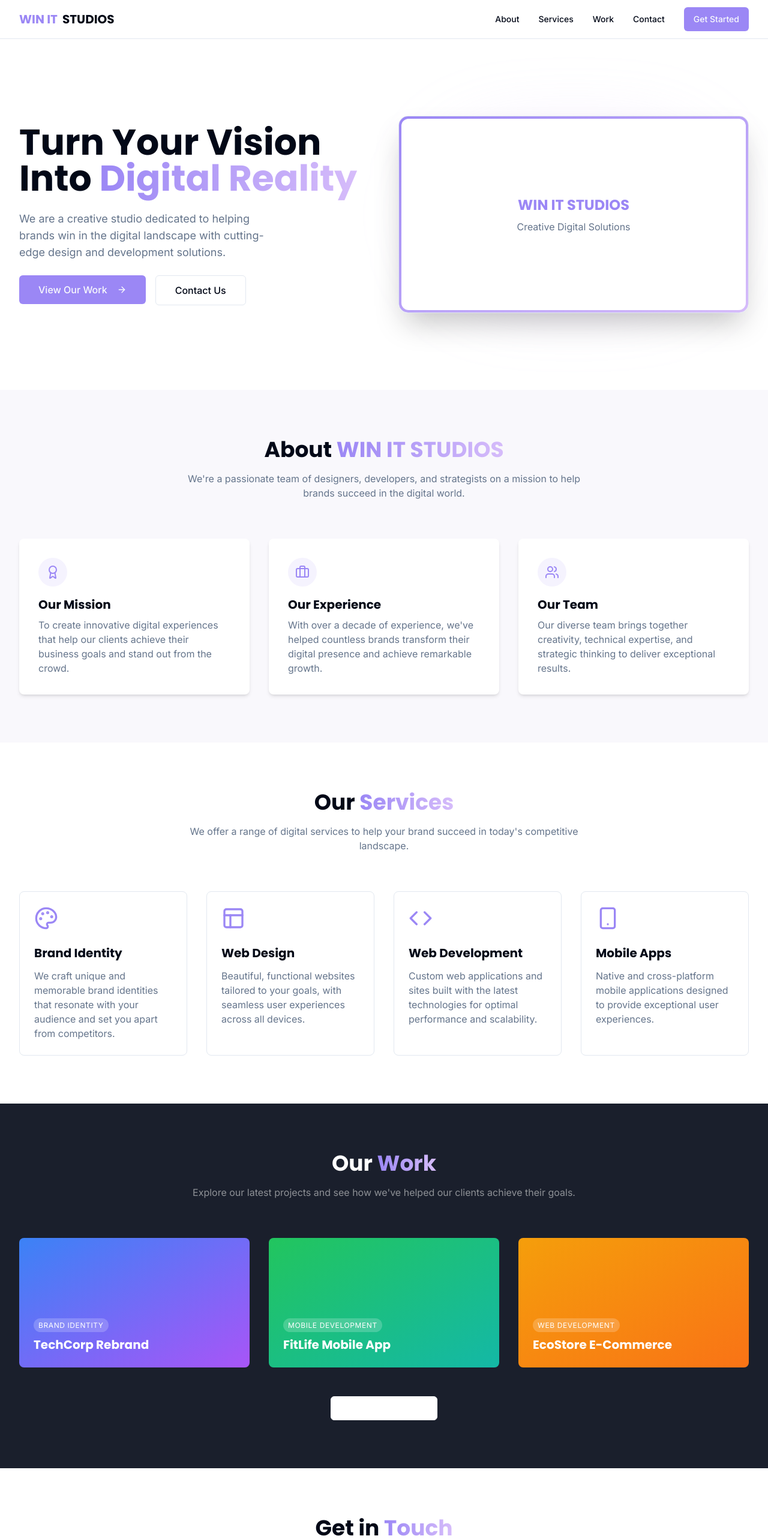
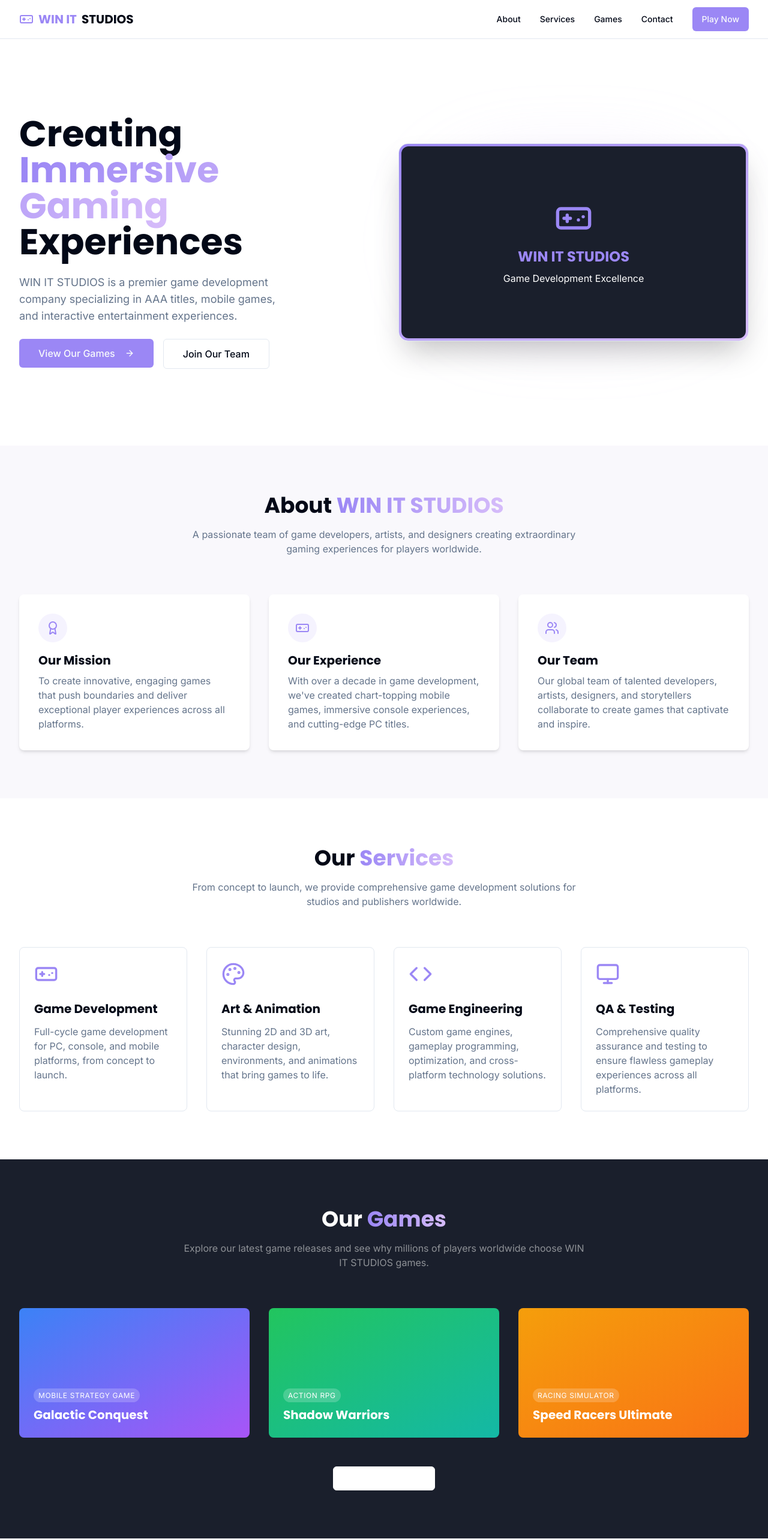
Before and after one commit to vineet-codes256/win-it-brand-bloom, a React (Vite) app: page / in a window 1280 px wide. Shown: the top 2566 px of the page at 60% size. Built offline with nearby package versions, Linux system fonts and the light colour scheme.

Commit message:
Refactor: Update content for game studio

```diff
--- a/src/components/About.tsx
+++ b/src/components/About.tsx
@@ -1,5 +1,5 @@
 
-import { Award, Briefcase, Users } from "lucide-react";
+import { Award, Gamepad, Users } from "lucide-react";
 
 const About = () => {
   return (
@@ -10,7 +10,7 @@ const About = () => {
             About <span className="text-gradient">WIN IT STUDIOS</span>
           </h2>
           <p className="text-muted-foreground">
-            We're a passionate team of designers, developers, and strategists on a mission to help brands succeed in the digital world.
+            A passionate team of game developers, artists, and designers creating extraordinary gaming experiences for players worldwide.
           </p>
         </div>
 
@@ -22,18 +22,18 @@ const About = () => {
             </div>
             <h3 className="text-xl font-bold mb-2">Our Mission</h3>
             <p className="text-muted-foreground">
-              To create innovative digital experiences that help our clients achieve their business goals and stand out from the crowd.
+              To create innovative, engaging games that push boundaries and deliver exceptional player experiences across all platforms.
             </p>
           </div>
 
           {/* Experience */}
           <div className="bg-white rounded-lg shadow-md p-8 hover-scale">
             <div className="w-12 h-12 bg-studio-purple/10 rounded-full flex items-center justify-center mb-4">
-              <Briefcase className="h-6 w-6 text-studio-purple" />
+              <Gamepad className="h-6 w-6 text-studio-purple" />
             </div>
             <h3 className="text-xl font-bold mb-2">Our Experience</h3>
             <p className="text-muted-foreground">
-              With over a decade of experience, we've helped countless brands transform their digital presence and achieve remarkable growth.
+              With over a decade in game development, we've created chart-topping mobile games, immersive console experiences, and cutting-edge PC titles.
             </p>
           </div>
 
@@ -44,7 +44,7 @@ const About = () => {
             </div>
             <h3 className="text-xl font-bold mb-2">Our Team</h3>
             <p className="text-muted-foreground">
-              Our diverse team brings together creativity, technical expertise, and strategic thinking to deliver exceptional results.
+              Our global team of talented developers, artists, designers, and storytellers collaborate to create games that captivate and inspire.
             </p>
           </div>
         </div>
--- a/src/components/Footer.tsx
+++ b/src/components/Footer.tsx
@@ -12,7 +12,7 @@ const Footer = () => {
               <span className="font-display text-xl font-bold text-white">STUDIOS</span>
             </div>
             <p className="text-studio-gray max-w-md">
-              A creative digital studio helping brands stand out and succeed with innovative design, development, and strategic solutions.
+              A premier game development studio creating immersive, innovative games for players across mobile, console, and PC platforms worldwide.
             </p>
           </div>
 
@@ -21,7 +21,7 @@ const Footer = () => {
             <ul className="space-y-2">
               <li><a href="#about" className="text-studio-gray hover:text-studio-purple transition-colors">About</a></li>
               <li><a href="#services" className="text-studio-gray hover:text-studio-purple transition-colors">Services</a></li>
-              <li><a href="#work" className="text-studio-gray hover:text-studio-purple transition-colors">Work</a></li>
+              <li><a href="#work" className="text-studio-gray hover:text-studio-purple transition-colors">Games</a></li>
               <li><a href="#contact" className="text-studio-gray hover:text-studio-purple transition-colors">Contact</a></li>
             </ul>
           </div>
@@ -31,7 +31,7 @@ const Footer = () => {
             <ul className="space-y-2">
               <li><a href="#" className="text-studio-gray hover:text-studio-purple transition-colors">Privacy Policy</a></li>
               <li><a href="#" className="text-studio-gray hover:text-studio-purple transition-colors">Terms of Service</a></li>
-              <li><a href="#" className="text-studio-gray hover:text-studio-purple transition-colors">Cookie Policy</a></li>
+              <li><a href="#" className="text-studio-gray hover:text-studio-purple transition-colors">EULA</a></li>
             </ul>
           </div>
         </div>
--- a/src/components/Hero.tsx
+++ b/src/components/Hero.tsx
@@ -1,6 +1,6 @@
 
 import { Button } from "@/components/ui/button";
-import { ArrowRight } from "lucide-react";
+import { ArrowRight, Gamepad } from "lucide-react";
 
 const Hero = () => {
   return (
@@ -9,19 +9,19 @@ const Hero = () => {
         <div className="grid grid-cols-1 lg:grid-cols-2 gap-12 items-center">
           <div className="flex flex-col space-y-6 animate-fade-in">
             <h1 className="text-4xl md:text-6xl font-bold leading-tight">
-              Turn Your Vision Into <span className="text-gradient">Digital Reality</span>
+              Creating <span className="text-gradient">Immersive Gaming</span> Experiences
             </h1>
             <p className="text-lg text-muted-foreground max-w-md">
-              We are a creative studio dedicated to helping brands win in the digital landscape with
-              cutting-edge design and development solutions.
+              WIN IT STUDIOS is a premier game development company specializing in AAA titles,
+              mobile games, and interactive entertainment experiences.
             </p>
             <div className="flex flex-col sm:flex-row gap-4">
               <Button className="bg-studio-purple hover:bg-studio-purple/90 px-8 py-6 text-base">
-                View Our Work
+                View Our Games
                 <ArrowRight className="ml-2 h-5 w-5" />
               </Button>
               <Button variant="outline" className="px-8 py-6 text-base">
-                Contact Us
+                Join Our Team
               </Button>
             </div>
           </div>
@@ -29,10 +29,11 @@ const Hero = () => {
             <div className="absolute -z-10 w-3/4 h-3/4 bg-studio-light-purple/30 blur-3xl rounded-full top-1/2 left-1/2 -translate-x-1/2 -translate-y-1/2"></div>
             <div className="rounded-2xl overflow-hidden shadow-2xl border">
               <div className="aspect-video bg-gradient-to-br from-studio-purple to-studio-light-purple p-1">
-                <div className="w-full h-full bg-white rounded-xl flex items-center justify-center">
+                <div className="w-full h-full bg-studio-dark-purple rounded-xl flex items-center justify-center">
                   <div className="text-center p-8">
+                    <Gamepad className="h-16 w-16 text-studio-purple mx-auto mb-4" />
                     <h3 className="text-2xl font-bold text-studio-purple">WIN IT STUDIOS</h3>
-                    <p className="text-muted-foreground mt-2">Creative Digital Solutions</p>
+                    <p className="text-white mt-2">Game Development Excellence</p>
                   </div>
                 </div>
               </div>
--- a/src/components/Navbar.tsx
+++ b/src/components/Navbar.tsx
@@ -1,7 +1,7 @@
 
 import { useState } from "react";
 import { Button } from "@/components/ui/button";
-import { Menu } from "lucide-react";
+import { Menu, Gamepad } from "lucide-react";
 
 const Navbar = () => {
   const [isMenuOpen, setIsMenuOpen] = useState(false);
@@ -11,6 +11,7 @@ const Navbar = () => {
       <div className="container mx-auto flex h-16 items-center justify-between">
         <div className="flex items-center">
           <a href="#" className="flex items-center space-x-2">
+            <Gamepad className="h-6 w-6 text-studio-purple" />
             <span className="font-display text-xl font-bold text-studio-purple">WIN IT</span>
             <span className="font-display text-xl font-bold">STUDIOS</span>
           </a>
@@ -25,12 +26,12 @@ const Navbar = () => {
             Services
           </a>
           <a href="#work" className="text-sm font-medium hover:text-studio-purple transition-colors">
-            Work
+            Games
           </a>
           <a href="#contact" className="text-sm font-medium hover:text-studio-purple transition-colors">
             Contact
           </a>
-          <Button className="bg-studio-purple hover:bg-studio-purple/90">Get Started</Button>
+          <Button className="bg-studio-purple hover:bg-studio-purple/90">Play Now</Button>
         </nav>
 
         {/* Mobile Menu Button */}
@@ -69,7 +70,7 @@ const Navbar = () => {
               className="text-sm font-medium p-2 hover:bg-muted rounded-md"
               onClick={() => setIsMenuOpen(false)}
             >
-              Work
+              Games
             </a>
             <a
               href="#contact"
@@ -79,7 +80,7 @@ const Navbar = () => {
               Contact
             </a>
             <Button className="bg-studio-purple hover:bg-studio-purple/90 w-full">
-              Get Started
+              Play Now
             </Button>
           </div>
         </div>
--- a/src/components/Services.tsx
+++ b/src/components/Services.tsx
@@ -1,27 +1,27 @@
 
-import { Code, Layout, Palette, Smartphone } from "lucide-react";
+import { Code, Gamepad, Palette, Monitor } from "lucide-react";
 
 const Services = () => {
   const services = [
     {
-      icon: <Palette className="h-10 w-10 text-studio-purple" />,
-      title: "Brand Identity",
-      description: "We craft unique and memorable brand identities that resonate with your audience and set you apart from competitors.",
+      icon: <Gamepad className="h-10 w-10 text-studio-purple" />,
+      title: "Game Development",
+      description: "Full-cycle game development for PC, console, and mobile platforms, from concept to launch.",
     },
     {
-      icon: <Layout className="h-10 w-10 text-studio-purple" />,
-      title: "Web Design",
-      description: "Beautiful, functional websites tailored to your goals, with seamless user experiences across all devices.",
+      icon: <Palette className="h-10 w-10 text-studio-purple" />,
+      title: "Art & Animation",
+      description: "Stunning 2D and 3D art, character design, environments, and animations that bring games to life.",
     },
     {
       icon: <Code className="h-10 w-10 text-studio-purple" />,
-      title: "Web Development",
-      description: "Custom web applications and sites built with the latest technologies for optimal performance and scalability.",
+      title: "Game Engineering",
+      description: "Custom game engines, gameplay programming, optimization, and cross-platform technology solutions.",
     },
     {
-      icon: <Smartphone className="h-10 w-10 text-studio-purple" />,
-      title: "Mobile Apps",
-      description: "Native and cross-platform mobile applications designed to provide exceptional user experiences.",
+      icon: <Monitor className="h-10 w-10 text-studio-purple" />,
+      title: "QA & Testing",
+      description: "Comprehensive quality assurance and testing to ensure flawless gameplay experiences across all platforms.",
     }
   ];
 
@@ -33,7 +33,7 @@ const Services = () => {
             Our <span className="text-gradient">Services</span>
           </h2>
           <p className="text-muted-foreground">
-            We offer a range of digital services to help your brand succeed in today's competitive landscape.
+            From concept to launch, we provide comprehensive game development solutions for studios and publishers worldwide.
           </p>
         </div>
 
--- a/src/components/Work.tsx
+++ b/src/components/Work.tsx
@@ -5,18 +5,18 @@ import { Button } from "@/components/ui/button";
 const Work = () => {
   const projects = [
     {
-      title: "TechCorp Rebrand",
-      category: "Brand Identity",
+      title: "Galactic Conquest",
+      category: "Mobile Strategy Game",
       image: "bg-gradient-to-br from-blue-500 to-purple-500"
     },
     {
-      title: "FitLife Mobile App",
-      category: "Mobile Development",
+      title: "Shadow Warriors",
+      category: "Action RPG",
       image: "bg-gradient-to-br from-green-500 to-teal-500"
     },
     {
-      title: "EcoStore E-Commerce",
-      category: "Web Development",
+      title: "Speed Racers Ultimate",
+      category: "Racing Simulator",
       image: "bg-gradient-to-br from-amber-500 to-orange-500"
     }
   ];
@@ -26,10 +26,10 @@ const Work = () => {
       <div className="container mx-auto">
         <div className="text-center mb-16 max-w-2xl mx-auto">
           <h2 className="text-3xl md:text-4xl font-bold mb-4">
-            Our <span className="text-gradient">Work</span>
+            Our <span className="text-gradient">Games</span>
           </h2>
           <p className="text-studio-gray">
-            Explore our latest projects and see how we've helped our clients achieve their goals.
+            Explore our latest game releases and see why millions of players worldwide choose WIN IT STUDIOS games.
           </p>
         </div>
 
@@ -50,7 +50,7 @@ const Work = () => {
 
         <div className="mt-12 text-center">
           <Button variant="outline" className="border-white text-white hover:bg-white hover:text-studio-dark-purple">
-            View All Projects
+            View All Games
             <ArrowRight className="ml-2 h-4 w-4" />
           </Button>
         </div>
```
